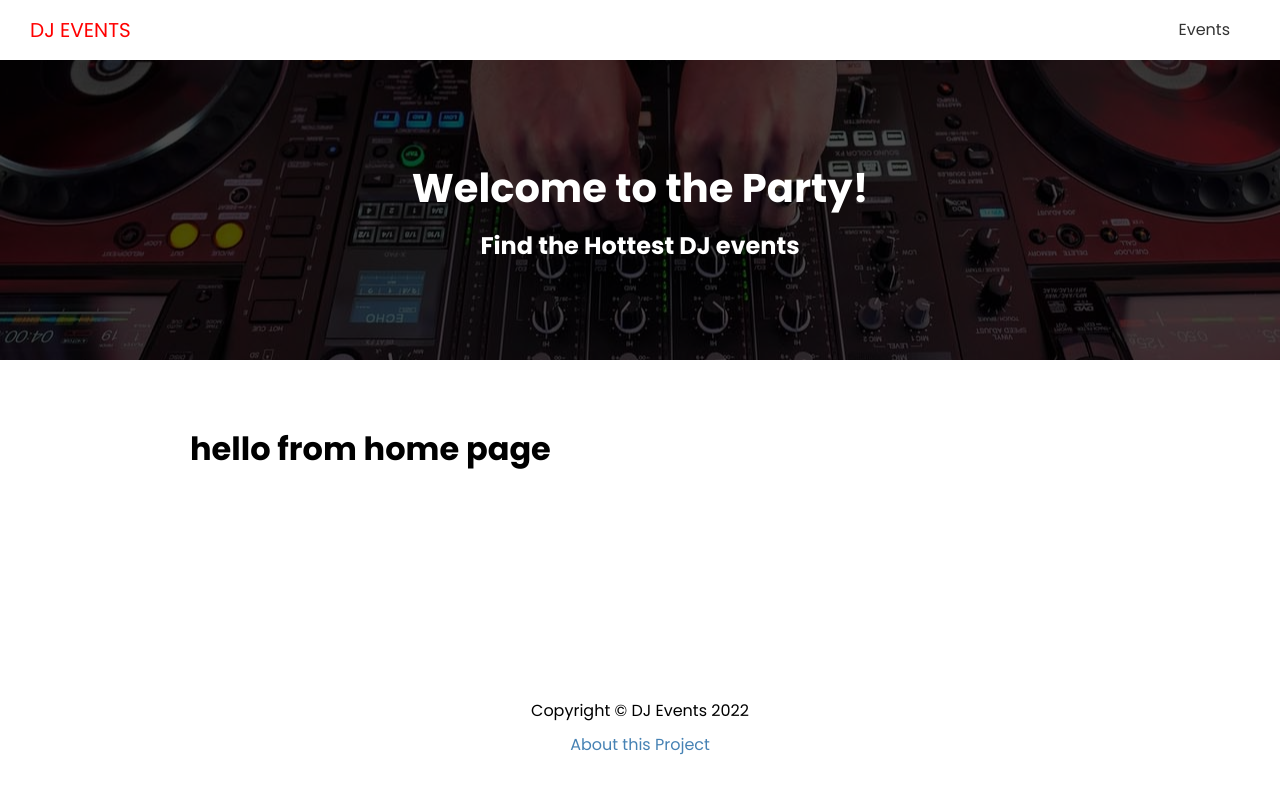
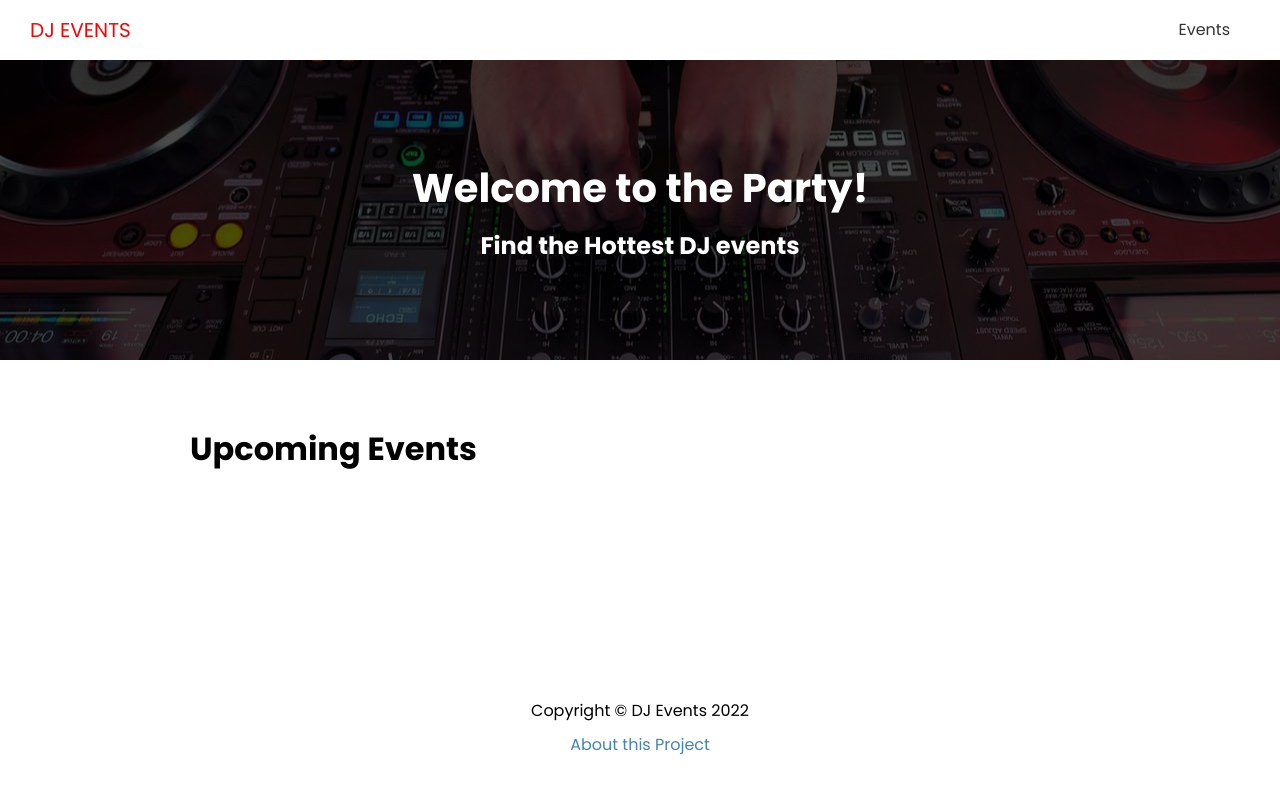
Before and after one commit to Zeeshnhmd/dj-events-nextjs, a Next.js app: page / in a window 1280 px wide. Shown: the top 794 px of the page. Built offline with nearby package versions, Linux system fonts and the light colour scheme; no server answers.

Commit message:
f3_e2 fetching data using getServerSideProps and getStaticProps

```diff
--- /dev/null
+++ b/config/index.js
@@ -0,0 +1,2 @@
+export const API_URL =
+  process.env.NEXT_PUBLIC_API_URL || "http://localhost:3000";
--- a/pages/index.js
+++ b/pages/index.js
@@ -1,13 +1,38 @@
 import Layout from "@/components/Layout/Layout";
+import { API_URL } from "config";
 
-export default function Home() {
+export default function Home({ events }) {
+  console.log(events);
   return (
     <Layout>
-      <h1>hello from home page</h1>
-      {/* <main className={styles.main}>
-        <h1>Hello from Home</h1>
-        <Link href="/about">About</Link>
-      </main> */}
+      <h1>Upcoming Events</h1>
     </Layout>
   );
 }
+
+// export async function getServerSideProps() {
+//   const res = await fetch(`${API_URL}/api/events`);
+//   const events = await res.json();
+
+//   console.log(events);
+
+//   return { props: { events } };
+// }
+
+export async function getStaticProps() {
+  const res = await fetch(`${API_URL}/api/events`);
+  const events = await res.json();
+
+  console.log(events);
+
+  return { props: { events }, revalidate: 1 };
+
+  /**
+   * * here what revalidate will do is that if it will find the request it request again after 1sec
+   */
+}
+
+/**
+ * * getServerSideProps run every time when we visit the page
+ * * getStaticProps runs on build time but we can also pass some options with props (revalidate, fallback) inside the return object
+ */
```
